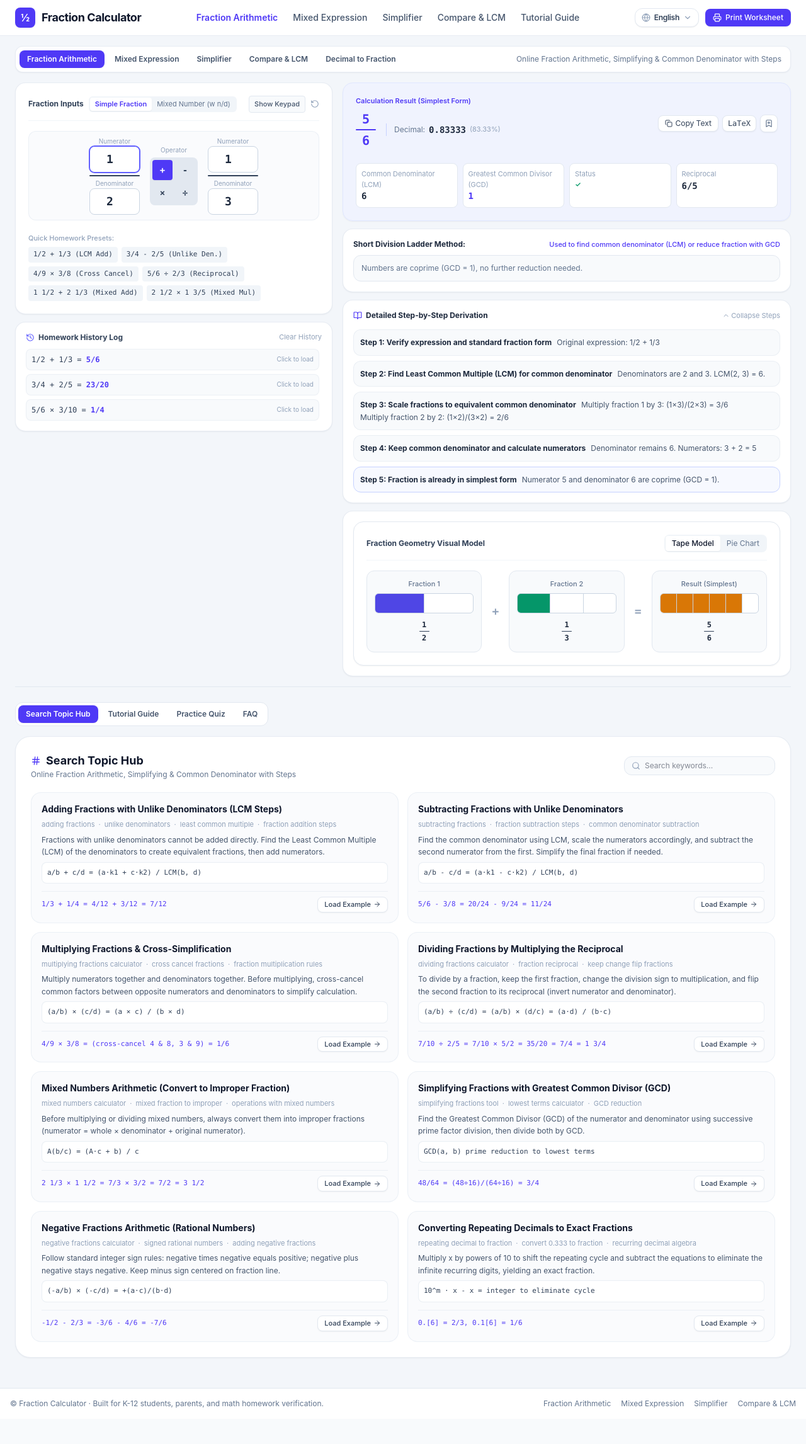
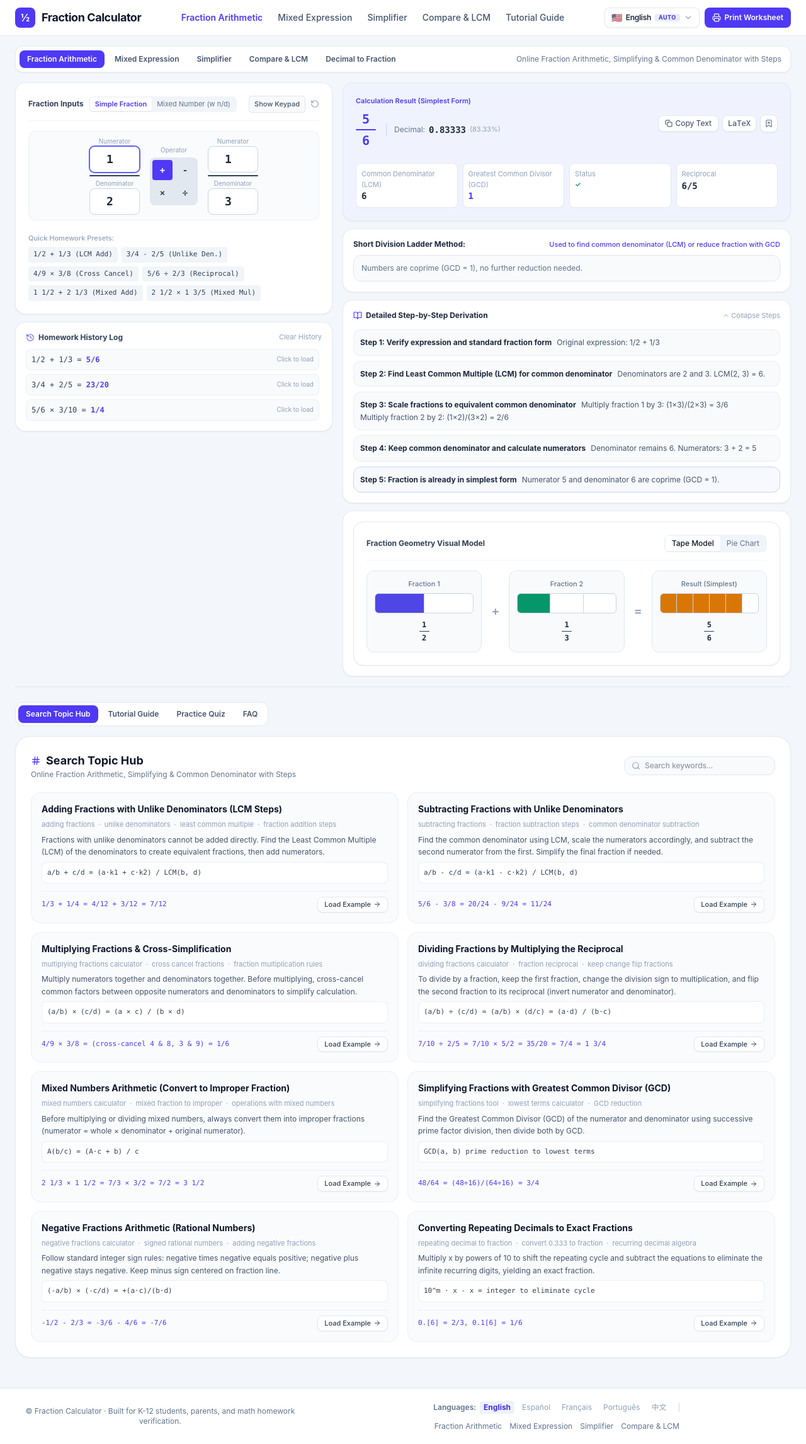
Before and after one commit to laohu90/fraction-calculator, a React (Vite) app: page / in a window 1280 px wide. Shown: the whole page at 63% size. Before the commit the page ends 2253 px from the top, so only its background shows below. Built offline with nearby package versions, Linux system fonts and the light colour scheme.

Commit message:
fix(i18n): redesign sleek language selector with flags, auto-detect reset, and browser detection logic

```diff
--- a/src/App.tsx
+++ b/src/App.tsx
@@ -19,7 +19,12 @@ import { FractionSimplifierTab } from './components/FractionSimplifierTab';
 import { FractionCompareTab } from './components/FractionCompareTab';
 import { DecimalToFractionTab } from './components/DecimalToFractionTab';
 import { LanguageSelector } from './components/LanguageSelector';
-import { translations, SupportedLang, detectUserLanguage } from './i18n/translations';
+import {
+  translations,
+  SupportedLang,
+  resolveInitialLanguage,
+  getBrowserLanguageInfo,
+} from './i18n/translations';
 import { PracticeQuizTab } from './components/PracticeQuizTab';
 import { FractionTutorial } from './components/FractionTutorial';
 import { SeoTopicHub } from './components/SeoTopicHub';
@@ -59,26 +64,40 @@ interface HistoryItem {
 }
 
 export default function App() {
-  const [currentLang, setCurrentLang] = useState<SupportedLang>(() => {
-    if (typeof window !== 'undefined') {
-      const params = new URLSearchParams(window.location.search);
-      const pLang = params.get('lang') as SupportedLang;
-      if (pLang && ['en', 'es', 'fr', 'pt', 'zh'].includes(pLang)) {
-        return pLang;
-      }
-    }
-    return detectUserLanguage();
+  const [langState, setLangState] = useState<{
+    currentLang: SupportedLang;
+    isAuto: boolean;
+  }>(() => {
+    const init = resolveInitialLanguage();
+    return { currentLang: init.lang, isAuto: init.isAuto };
   });
 
+  const { currentLang, isAuto } = langState;
   const t = translations[currentLang];
 
   const handleSelectLang = (newLang: SupportedLang) => {
-    setCurrentLang(newLang);
-    localStorage.setItem('fraction_calc_lang', newLang);
+    setLangState({ currentLang: newLang, isAuto: false });
+    try {
+      localStorage.setItem('fraction_calc_manual_lang', newLang);
+      localStorage.setItem('fraction_calc_lang', newLang);
+    } catch {}
     document.documentElement.lang = newLang;
     const url = new URL(window.location.href);
     url.searchParams.set('lang', newLang);
     window.history.pushState({}, '', url.toString());
+  };
+
+  const handleResetAuto = () => {
+    try {
+      localStorage.removeItem('fraction_calc_manual_lang');
+      localStorage.removeItem('fraction_calc_lang');
+    } catch {}
+    const browserInfo = getBrowserLanguageInfo();
+    setLangState({ currentLang: browserInfo.detected, isAuto: true });
+    document.documentElement.lang = browserInfo.detected;
+    const url = new URL(window.location.href);
+    url.searchParams.delete('lang');
+    window.history.pushState({}, '', url.pathname + (url.hash || ''));
   };
 
   useEffect(() => {
@@ -88,11 +107,8 @@ export default function App() {
 
   useEffect(() => {
     const onPopState = () => {
-      const params = new URLSearchParams(window.location.search);
-      const pLang = params.get('lang') as SupportedLang;
-      if (pLang && ['en', 'es', 'fr', 'pt', 'zh'].includes(pLang)) {
-        setCurrentLang(pLang);
-      }
+      const init = resolveInitialLanguage();
+      setLangState({ currentLang: init.lang, isAuto: init.isAuto });
     };
     window.addEventListener('popstate', onPopState);
     return () => window.removeEventListener('popstate', onPopState);
@@ -410,15 +426,17 @@ export default function App() {
           </nav>
 
           {/* Zone 3: 1 primary action + Language Selector */}
-          <div className="flex items-center gap-2.5 shrink-0">
+          <div className="flex items-center gap-2 shrink-0">
             <LanguageSelector
               currentLang={currentLang}
+              isAuto={isAuto}
               onSelectLang={handleSelectLang}
+              onResetAuto={handleResetAuto}
             />
             <button
               type="button"
               onClick={handlePrint}
-              className="inline-flex items-center gap-1.5 px-3 py-1.5 text-xs font-medium text-white bg-indigo-600 hover:bg-indigo-700 rounded-lg transition-colors whitespace-nowrap shrink-0 shadow-xs"
+              className="inline-flex items-center gap-1.5 h-8 px-2.5 sm:px-3 text-xs font-semibold text-white bg-indigo-600 hover:bg-indigo-700 active:bg-indigo-800 rounded-lg transition-colors whitespace-nowrap shrink-0 shadow-xs"
               title="Print worksheet solution"
             >
               <Printer className="w-3.5 h-3.5" />
@@ -1026,14 +1044,38 @@ export default function App() {
       </main>
 
       {/* Footer */}
-      <footer className="border-t border-slate-200 dark:border-slate-800 bg-white dark:bg-slate-900 py-4 mt-8 text-center text-xs text-slate-500">
-        <div className="max-w-7xl mx-auto px-4 flex flex-col sm:flex-row items-center justify-between gap-3">
+      <footer className="border-t border-slate-200 dark:border-slate-800 bg-white dark:bg-slate-900 py-5 mt-8 text-center text-xs text-slate-500">
+        <div className="max-w-7xl mx-auto px-4 flex flex-col md:flex-row items-center justify-between gap-3">
           <p>{t.footer}</p>
-          <div className="flex items-center gap-4 text-xs">
-            <button onClick={() => setActiveMode('arithmetic')} className="hover:underline">{t.nav.calculator}</button>
-            <button onClick={() => setActiveMode('multiterm')} className="hover:underline">{t.nav.multiterm}</button>
-            <button onClick={() => setActiveMode('simplify')} className="hover:underline">{t.nav.simplify}</button>
-            <button onClick={() => setActiveMode('compare')} className="hover:underline">{t.nav.compare}</button>
+          <div className="flex flex-wrap items-center justify-center gap-3 text-xs">
+            <div className="flex items-center gap-1.5 text-slate-400">
+              <span className="font-semibold text-slate-500 dark:text-slate-400">Languages:</span>
+              {(['en', 'es', 'fr', 'pt', 'zh'] as SupportedLang[]).map((lCode) => (
+                <button
+                  key={lCode}
+                  type="button"
+                  onClick={() => handleSelectLang(lCode)}
+                  className={`px-1.5 py-0.5 rounded transition-colors ${
+                    currentLang === lCode
+                      ? 'bg-indigo-50 text-indigo-700 font-bold dark:bg-indigo-950 dark:text-indigo-400'
+                      : 'hover:text-slate-800 dark:hover:text-slate-200'
+                  }`}
+                >
+                  {lCode === 'en' && 'English'}
+                  {lCode === 'es' && 'Español'}
+                  {lCode === 'fr' && 'Français'}
+                  {lCode === 'pt' && 'Português'}
+                  {lCode === 'zh' && '中文'}
+                </button>
+              ))}
+            </div>
+            <span className="text-slate-300 dark:text-slate-700 hidden sm:inline">|</span>
+            <div className="flex items-center gap-3">
+              <button onClick={() => { setActiveMode('arithmetic'); window.scrollTo({ top: 0, behavior: 'smooth' }); }} className="hover:underline">{t.nav.calculator}</button>
+              <button onClick={() => { setActiveMode('multiterm'); window.scrollTo({ top: 0, behavior: 'smooth' }); }} className="hover:underline">{t.nav.multiterm}</button>
+              <button onClick={() => { setActiveMode('simplify'); window.scrollTo({ top: 0, behavior: 'smooth' }); }} className="hover:underline">{t.nav.simplify}</button>
+              <button onClick={() => { setActiveMode('compare'); window.scrollTo({ top: 0, behavior: 'smooth' }); }} className="hover:underline">{t.nav.compare}</button>
+            </div>
           </div>
         </div>
       </footer>
--- a/src/components/LanguageSelector.tsx
+++ b/src/components/LanguageSelector.tsx
@@ -1,34 +1,41 @@
 import React, { useState, useRef, useEffect } from 'react';
-import { SupportedLang } from '../i18n/translations';
-import { Globe, ChevronDown, Check } from 'lucide-react';
+import { SupportedLang, getBrowserLanguageInfo } from '../i18n/translations';
+import { Globe, ChevronDown, Check, Sparkles, Monitor } from 'lucide-react';
 
 interface LanguageSelectorProps {
   currentLang: SupportedLang;
+  isAuto: boolean;
   onSelectLang: (lang: SupportedLang) => void;
+  onResetAuto: () => void;
 }
 
-interface LangItem {
+interface LangOption {
   id: SupportedLang;
   nativeName: string;
-  subName: string;
+  englishName: string;
+  flag: string;
+  tag: string;
 }
 
-const languages: LangItem[] = [
-  { id: 'en', nativeName: 'English', subName: 'US / UK' },
-  { id: 'es', nativeName: 'Español', subName: 'Spanish' },
-  { id: 'fr', nativeName: 'Français', subName: 'French' },
-  { id: 'pt', nativeName: 'Português', subName: 'Portuguese' },
-  { id: 'zh', nativeName: '中文', subName: 'Simplified' },
+const languages: LangOption[] = [
+  { id: 'en', nativeName: 'English', englishName: 'Default / US & Global', flag: '🇺🇸', tag: 'EN' },
+  { id: 'es', nativeName: 'Español', englishName: 'Spanish / España & LatAm', flag: '🇪🇸', tag: 'ES' },
+  { id: 'fr', nativeName: 'Français', englishName: 'French / France & Canada', flag: '🇫🇷', tag: 'FR' },
+  { id: 'pt', nativeName: 'Português', englishName: 'Portuguese / Brasil & Portugal', flag: '🇵🇹', tag: 'PT' },
+  { id: 'zh', nativeName: '中文', englishName: 'Simplified Chinese / 简体中文', flag: '🇨🇳', tag: 'ZH' },
 ];
 
 export const LanguageSelector: React.FC<LanguageSelectorProps> = ({
   currentLang,
+  isAuto,
   onSelectLang,
+  onResetAuto,
 }) => {
   const [isOpen, setIsOpen] = useState(false);
   const containerRef = useRef<HTMLDivElement>(null);
 
   const activeLang = languages.find((l) => l.id === currentLang) || languages[0];
+  const browserInfo = getBrowserLanguageInfo();
 
   useEffect(() => {
     const handleClickOutside = (e: MouseEvent) => {
@@ -52,37 +59,53 @@ export const LanguageSelector: React.FC<LanguageSelectorProps> = ({
 
   return (
     <div className="relative inline-block text-left" ref={containerRef}>
-      {/* Sleek, professional trigger button */}
+      {/* Sleek, polished trigger button */}
       <button
         type="button"
         onClick={() => setIsOpen((prev) => !prev)}
         aria-haspopup="listbox"
         aria-expanded={isOpen}
-        className={`inline-flex items-center gap-1.5 px-2.5 py-1.5 text-xs font-medium rounded-xl border transition-all duration-150 shadow-2xs select-none ${
+        className={`inline-flex items-center gap-1.5 h-8 px-2.5 text-xs font-medium rounded-lg border transition-all duration-150 select-none ${
           isOpen
-            ? 'bg-indigo-50/70 border-indigo-400 dark:bg-indigo-950/40 dark:border-indigo-500 text-indigo-600 dark:text-indigo-400 ring-2 ring-indigo-500/15'
-            : 'bg-white dark:bg-slate-900 border-slate-200 dark:border-slate-800 text-slate-700 dark:text-slate-200 hover:border-slate-300 dark:hover:border-slate-700 hover:bg-slate-50 dark:hover:bg-slate-800/60'
+            ? 'bg-indigo-50/80 border-indigo-400 dark:bg-indigo-950/60 dark:border-indigo-500 text-indigo-700 dark:text-indigo-300 ring-2 ring-indigo-500/15'
+            : 'bg-white dark:bg-slate-900 border-slate-200/90 dark:border-slate-800 text-slate-700 dark:text-slate-200 hover:border-slate-300 dark:hover:border-slate-700 hover:bg-slate-50/80 dark:hover:bg-slate-800/60 shadow-xs'
         }`}
       >
-        <Globe className={`w-3.5 h-3.5 transition-colors ${isOpen ? 'text-indigo-600 dark:text-indigo-400' : 'text-slate-400 dark:text-slate-500'}`} />
-        <span className="font-semibold tracking-tight">{activeLang.nativeName}</span>
+        <span className="text-sm leading-none">{activeLang.flag}</span>
+        <span className="font-semibold text-slate-800 dark:text-slate-200 text-xs tracking-tight">
+          {activeLang.nativeName}
+        </span>
+        {isAuto && (
+          <span className="hidden sm:inline-flex items-center px-1.5 py-0.2 text-[9px] font-bold uppercase tracking-wider rounded bg-indigo-100/80 dark:bg-indigo-900/60 text-indigo-700 dark:text-indigo-300">
+            Auto
+          </span>
+        )}
         <ChevronDown
           className={`w-3.5 h-3.5 text-slate-400 transition-transform duration-200 ${
-            isOpen ? 'rotate-180 text-indigo-500' : ''
+            isOpen ? 'rotate-180 text-indigo-600 dark:text-indigo-400' : ''
           }`}
         />
       </button>
 
-      {/* Floating elegant menu */}
+      {/* Floating refined dropdown menu */}
       {isOpen && (
         <div
           role="listbox"
-          className="absolute right-0 mt-1.5 w-44 rounded-2xl bg-white dark:bg-slate-900 border border-slate-200/90 dark:border-slate-800 shadow-xl shadow-slate-900/10 py-1.5 z-50 focus:outline-none animate-in fade-in-50 zoom-in-95 duration-150"
+          className="absolute right-0 mt-1.5 w-64 rounded-xl bg-white/95 dark:bg-slate-900/95 backdrop-blur-md border border-slate-200/90 dark:border-slate-800 shadow-xl shadow-slate-900/10 py-1.5 z-50 focus:outline-none animate-in fade-in-50 zoom-in-95 duration-150"
         >
-          <div className="px-3 py-1 text-[10px] font-semibold tracking-wider uppercase text-slate-400 dark:text-slate-500 border-b border-slate-100 dark:border-slate-800/80 mb-1">
-            Language / 语言
+          {/* Header indicator */}
+          <div className="px-3 py-1.5 border-b border-slate-100 dark:border-slate-800/80 flex items-center justify-between">
+            <div className="flex items-center gap-1.5 text-[11px] font-semibold text-slate-600 dark:text-slate-300">
+              <Globe className="w-3.5 h-3.5 text-indigo-600" />
+              <span>Language / 语言设置</span>
+            </div>
+            <span className="text-[10px] text-slate-400 font-mono">
+              {isAuto ? '● Auto' : '● Manual'}
+            </span>
           </div>
-          <div className="space-y-0.5 px-1">
+
+          {/* Options list */}
+          <div className="p-1 space-y-0.5">
             {languages.map((lang) => {
               const isSelected = lang.id === currentLang;
               return (
@@ -93,17 +116,20 @@ export const LanguageSelector: React.FC<LanguageSelectorProps> = ({
                     onSelectLang(lang.id);
                     setIsOpen(false);
                   }}
-                  className={`w-full flex items-center justify-between px-2.5 py-1.5 text-xs rounded-xl transition-colors ${
+                  className={`w-full flex items-center justify-between px-2.5 py-1.5 text-xs rounded-lg transition-colors text-left ${
                     isSelected
-                      ? 'bg-indigo-50 dark:bg-indigo-950/50 text-indigo-600 dark:text-indigo-400 font-semibold'
-                      : 'text-slate-700 dark:text-slate-300 hover:bg-slate-100 dark:hover:bg-slate-800'
+                      ? 'bg-indigo-50 dark:bg-indigo-950/60 text-indigo-700 dark:text-indigo-300 font-semibold'
+                      : 'text-slate-700 dark:text-slate-300 hover:bg-slate-100/80 dark:hover:bg-slate-800/70'
                   }`}
                 >
-                  <div className="flex flex-col items-start leading-tight">
-                    <span className="text-xs font-medium">{lang.nativeName}</span>
-                    <span className="text-[10px] text-slate-400 dark:text-slate-500 font-normal">
-                      {lang.subName}
-                    </span>
+                  <div className="flex items-center gap-2.5">
+                    <span className="text-base leading-none select-none">{lang.flag}</span>
+                    <div className="flex flex-col leading-tight">
+                      <span className="text-xs font-semibold">{lang.nativeName}</span>
+                      <span className="text-[10px] text-slate-400 dark:text-slate-500 font-normal">
+                        {lang.englishName}
+                      </span>
+                    </div>
                   </div>
                   {isSelected && (
                     <Check className="w-4 h-4 text-indigo-600 dark:text-indigo-400 stroke-[2.5]" />
@@ -112,6 +138,34 @@ export const LanguageSelector: React.FC<LanguageSelectorProps> = ({
               );
             })}
           </div>
+
+          {/* Auto-detect Reset Action */}
+          <div className="p-1.5 border-t border-slate-100 dark:border-slate-800/80 mt-1 bg-slate-50/70 dark:bg-slate-800/40 rounded-b-lg">
+            <button
+              type="button"
+              onClick={() => {
+                onResetAuto();
+                setIsOpen(false);
+              }}
+              className={`w-full flex items-start gap-2 p-1.5 rounded-lg text-left transition-colors ${
+                isAuto
+                  ? 'bg-indigo-50/70 dark:bg-indigo-950/40 text-indigo-700 dark:text-indigo-300 border border-indigo-200/80 dark:border-indigo-800/60'
+                  : 'text-slate-600 dark:text-slate-300 hover:bg-white dark:hover:bg-slate-800 hover:shadow-2xs'
+              }`}
+            >
+              <Monitor className="w-3.5 h-3.5 text-indigo-500 shrink-0 mt-0.5" />
+              <div className="text-[11px] leading-tight">
+                <div className="font-semibold flex items-center gap-1">
+                  <span>Browser Auto-Detect</span>
+                  {isAuto && <span className="text-[9px] text-indigo-600 font-bold">(Active)</span>}
+                </div>
+                <div className="text-[10px] text-slate-400 dark:text-slate-500 font-normal mt-0.5">
+                  Detected: <span className="font-mono text-slate-600 dark:text-slate-300">{browserInfo.rawLocale}</span> →{' '}
+                  <span className="font-semibold text-indigo-600 dark:text-indigo-400 uppercase">{browserInfo.detected}</span> (Default: EN)
+                </div>
+              </div>
+            </button>
+          </div>
         </div>
       )}
     </div>
--- a/src/i18n/translations.ts
+++ b/src/i18n/translations.ts
@@ -923,21 +923,112 @@ export const translations: Record<SupportedLang, TranslationDict> = {
   },
 };
 
-// Auto-detect language with default 'en'
-export function detectUserLanguage(): SupportedLang {
-  if (typeof window === 'undefined') return 'en';
+export interface BrowserDetectionResult {
+  detected: SupportedLang;
+  rawLocale: string;
+  source: 'browser' | 'default';
+}
 
-  const saved = localStorage.getItem('fraction_calc_lang') as SupportedLang;
-  if (saved && ['en', 'es', 'fr', 'pt', 'zh'].includes(saved)) {
-    return saved;
+/**
+ * Inspects all browser preferences (navigator.languages and navigator.language)
+ * Supports: es, fr, pt, zh.
+ * Defaults strictly to 'en' (English) for all others and search crawlers.
+ */
+export function getBrowserLanguageInfo(): BrowserDetectionResult {
+  if (typeof window === 'undefined') {
+    return { detected: 'en', rawLocale: 'en', source: 'default' };
   }
 
-  const browserLang = (navigator.language || (navigator as any).userLanguage || 'en').toLowerCase();
+  const rawList: string[] = [];
+  if (Array.isArray(navigator.languages) && navigator.languages.length > 0) {
+    rawList.push(...navigator.languages);
+  }
+  if (navigator.language) {
+    rawList.push(navigator.language);
+  }
+  if ((navigator as any).userLanguage) {
+    rawList.push((navigator as any).userLanguage);
+  }
 
-  if (browserLang.startsWith('zh')) return 'zh';
-  if (browserLang.startsWith('es')) return 'es';
-  if (browserLang.startsWith('fr')) return 'fr';
-  if (browserLang.startsWith('pt')) return 'pt';
+  const primaryRaw = rawList[0] || 'en';
 
-  return 'en'; // default English
+  for (const raw of rawList) {
+    const l = raw.toLowerCase().trim();
+    if (l.startsWith('zh')) return { detected: 'zh', rawLocale: primaryRaw, source: 'browser' };
+    if (l.startsWith('es')) return { detected: 'es', rawLocale: primaryRaw, source: 'browser' };
+    if (l.startsWith('fr')) return { detected: 'fr', rawLocale: primaryRaw, source: 'browser' };
+    if (l.startsWith('pt')) return { detected: 'pt', rawLocale: primaryRaw, source: 'browser' };
+    if (l.startsWith('en')) return { detected: 'en', rawLocale: primaryRaw, source: 'browser' };
+  }
+
+  // Any other language (de, ja, ko, ru, etc.) defaults to English
+  return { detected: 'en', rawLocale: primaryRaw, source: 'default' };
 }
+
+/**
+ * Resolves the active language based on priority:
+ * 1. URL search param ?lang= (top priority for direct links and SEO)
+ * 2. User manual selection in localStorage ('fraction_calc_manual_lang')
+ * 3. Browser auto-detection (es, fr, pt, zh) with strict default to 'en'
+ */
+export function resolveInitialLanguage(): {
+  lang: SupportedLang;
+  isAuto: boolean;
+  detectedLang: SupportedLang;
+  rawLocale: string;
+} {
+  const browserInfo = getBrowserLanguageInfo();
+
+  if (typeof window === 'undefined') {
+    return {
+      lang: 'en',
+      isAuto: true,
+      detectedLang: 'en',
+      rawLocale: 'en',
+    };
+  }
+
+  // 1. URL search param
+  try {
+    const params = new URLSearchParams(window.location.search);
+    const pLang = params.get('lang') as SupportedLang;
+    if (pLang && ['en', 'es', 'fr', 'pt', 'zh'].includes(pLang)) {
+      return {
+        lang: pLang,
+        isAuto: false,
+        detectedLang: browserInfo.detected,
+        rawLocale: browserInfo.rawLocale,
+      };
+    }
+  } catch {
+    // fallback
+  }
+
+  // 2. Explicit manual selection
+  try {
+    const manual = localStorage.getItem('fraction_calc_manual_lang') as SupportedLang;
+    if (manual && ['en', 'es', 'fr', 'pt', 'zh'].includes(manual)) {
+      return {
+        lang: manual,
+        isAuto: false,
+        detectedLang: browserInfo.detected,
+        rawLocale: browserInfo.rawLocale,
+      };
+    }
+  } catch {
+    // fallback
+  }
+
+  // 3. Browser auto-detection with default English
+  return {
+    lang: browserInfo.detected,
+    isAuto: true,
+    detectedLang: browserInfo.detected,
+    rawLocale: browserInfo.rawLocale,
+  };
+}
+
+// Deprecated backward-compatible wrapper
+export function detectUserLanguage(): SupportedLang {
+  return resolveInitialLanguage().lang;
+}
```
